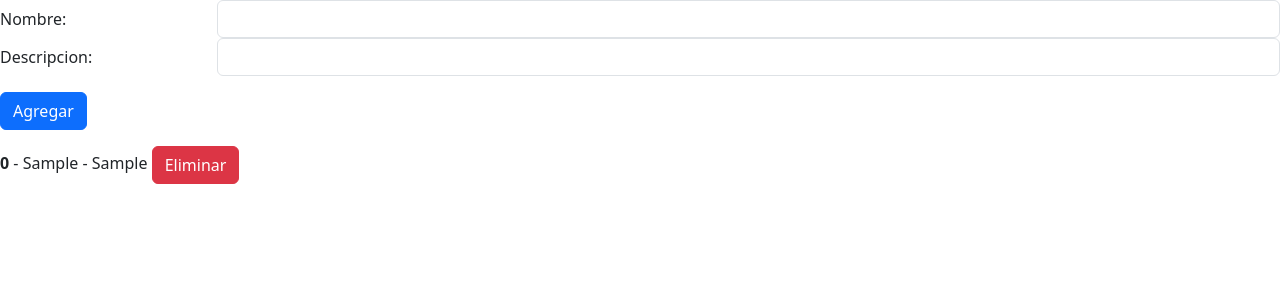
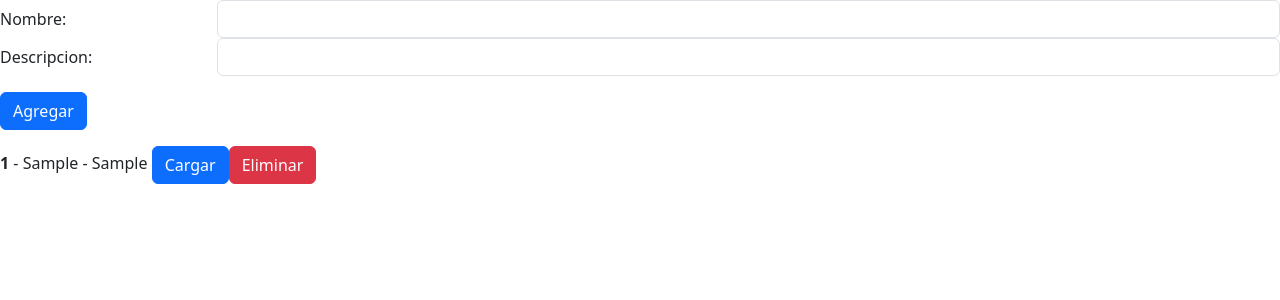
Before and after one commit to ebarrientos1979/app-pj, an Angular app: page / in a window 1280 px wide. Both pictures are taken after typing "Sample", "Sample" into the empty fields and a click on the button "Agregar". Shown: the top 300 px of the page. Built offline with nearby package versions, Linux system fonts and the light colour scheme.

Commit message:
Modificacion Output

```diff
--- a/src/app/componentes/formulario/formulario.component.html
+++ b/src/app/componentes/formulario/formulario.component.html
@@ -14,4 +14,4 @@
     </div>
 </div>
 
-<app-lista [miObjetoRec]="miObjeto" ></app-lista>
+<app-lista [miObjetoRec]="miObjeto" (modificarEvent)="cargarDatos($event)" ></app-lista>
--- a/src/app/componentes/formulario/formulario.component.ts
+++ b/src/app/componentes/formulario/formulario.component.ts
@@ -23,7 +23,6 @@ export class FormularioComponent {
       nombre: this.miNombre,
       descripcion: this.miDescripcion,
     };
-    //console.log(this.miObjeto);
     this.limpiar();
   }
 
@@ -32,4 +31,9 @@ export class FormularioComponent {
     this.miNombre = '';
     this.miDescripcion = '';
   };
+
+  cargarDatos = (e: Objeto) => {
+    this.miDescripcion = e.descripcion;
+    this.miNombre = e.nombre;
+  };
 }
--- a/src/app/componentes/lista/lista.component.html
+++ b/src/app/componentes/lista/lista.component.html
@@ -1,6 +1,7 @@
 <ul  class="list-group">
     <li *ngFor="let item of miLista" >
         <b>{{ item.id }}</b> -  {{ item.nombre }} - {{ item.descripcion }}
+        <button type="button" class="btn btn-primary" (click)="modificar(item)" >Cargar</button>
         <button type="submit" class="btn btn-danger" (click)="eliminar(item.id)" >Eliminar</button>
     </li>
 </ul>
--- a/src/app/componentes/lista/lista.component.ts
+++ b/src/app/componentes/lista/lista.component.ts
@@ -1,4 +1,4 @@
-import { Component, Input, OnInit } from '@angular/core';
+import { Component, EventEmitter, Input, OnInit, Output } from '@angular/core';
 import { FormsModule } from '@angular/forms';
 import { CommonModule } from '@angular/common';
 import { Objeto } from '../../modelos/objetos';
@@ -12,13 +12,19 @@ import { Objeto } from '../../modelos/objetos';
 })
 export class ListaComponent implements OnInit {
   miLista: Array<Objeto> = [];
+  @Output() modificarEvent = new EventEmitter<Objeto>();
 
   @Input()
   set miObjetoRec(value: Objeto) {
     if (value.nombre.trim().length > 0) {
+      value.id = this.miLista.length + 1;
       this.miLista.push(value);
     }
   }
+
+  modificar = (e: Objeto) => {
+    this.modificarEvent.emit(e);
+  };
 
   ngOnInit(): void {
     console.log('Method not implemented.');
```
